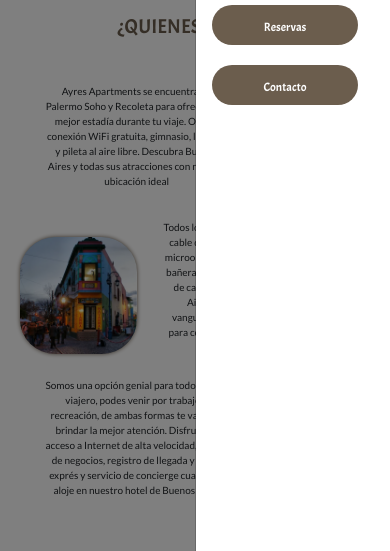
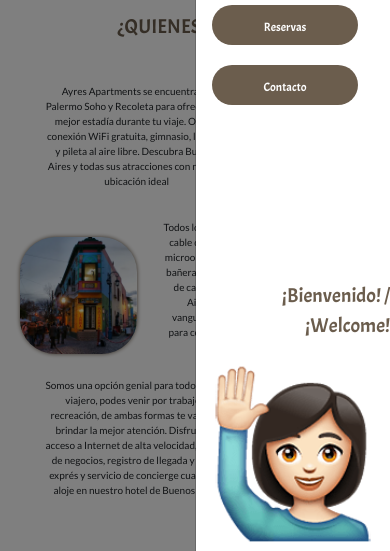
Before and after one commit to malunatera/AyresApartmentsNatera, a plain HTML site: page index.html in a window 390 px wide. Both pictures are taken after a click on the button 350 px from the left and 25 px from the top of the page. Shown: the part 293-844 px from the top of the page. Drawn offline with nearby package versions, Linux system fonts and the light colour scheme.

Commit message:
finalfinal

```diff
--- a/index.html
+++ b/index.html
@@ -46,6 +46,8 @@
                                 <li><a href="./pages/contacto.html">Contacto</a></li>
                             </ul>
                         </div>
+                        <p data-bs-dismiss="offcanvas">¡Bienvenido! / ¡Welcome!</p>
+                        <img data-bs-dismiss="offcanvas" src="./Galeria/saludo.png" alt="saludo inicial">
                     </div>
                 </div>
             </nav>
--- a/scss/componentes/_header.scss
+++ b/scss/componentes/_header.scss
@@ -82,7 +82,18 @@
         }
     }
 }
-.barra ul{
+.barra{
+    img{
+        display: none;
+    }
+    p{
+        display: none;
+        font-family: $txt-principal;
+        font-size: 30px;
+        text-align: right;
+        color: $bg-darkbrown;
+    }
+    ul{
         width: 100%;
         height: auto;
         @include disposicion(flex, row, space-evenly, center);
@@ -107,7 +118,7 @@
                 width: auto;
             }
         }
-
+    }
 }
 
 /*Pantalla 768-990*/
@@ -116,6 +127,13 @@
     .encabezado nav{
         div .barra{
             width: 50%;
+            img{
+                display: initial;
+                width: 80%;
+            }
+            p{
+                display: initial;
+            }
             h5{
                 font-family: $txt-principal;
                 font-size: 30px;
@@ -152,7 +170,10 @@
     .encabezado{
         grid-template-rows: 1fr;
         nav div .barra{
-                h5{
+            img{
+                width: 100%;
+            }
+            p, h5{
                 font-size: 25px;
             }
             ul li a {
@@ -177,7 +198,7 @@
         width: 40px;
     }
     .encabezado nav div .barra{
-        h5{
+        h5, p{
             font-size: 20px;
         }
         ul li{
```
Also changed, not shown: Galeria/saludo.png (added), css/style.css, 1 other file. Lines whose indentation alone changed are shown as unchanged.
